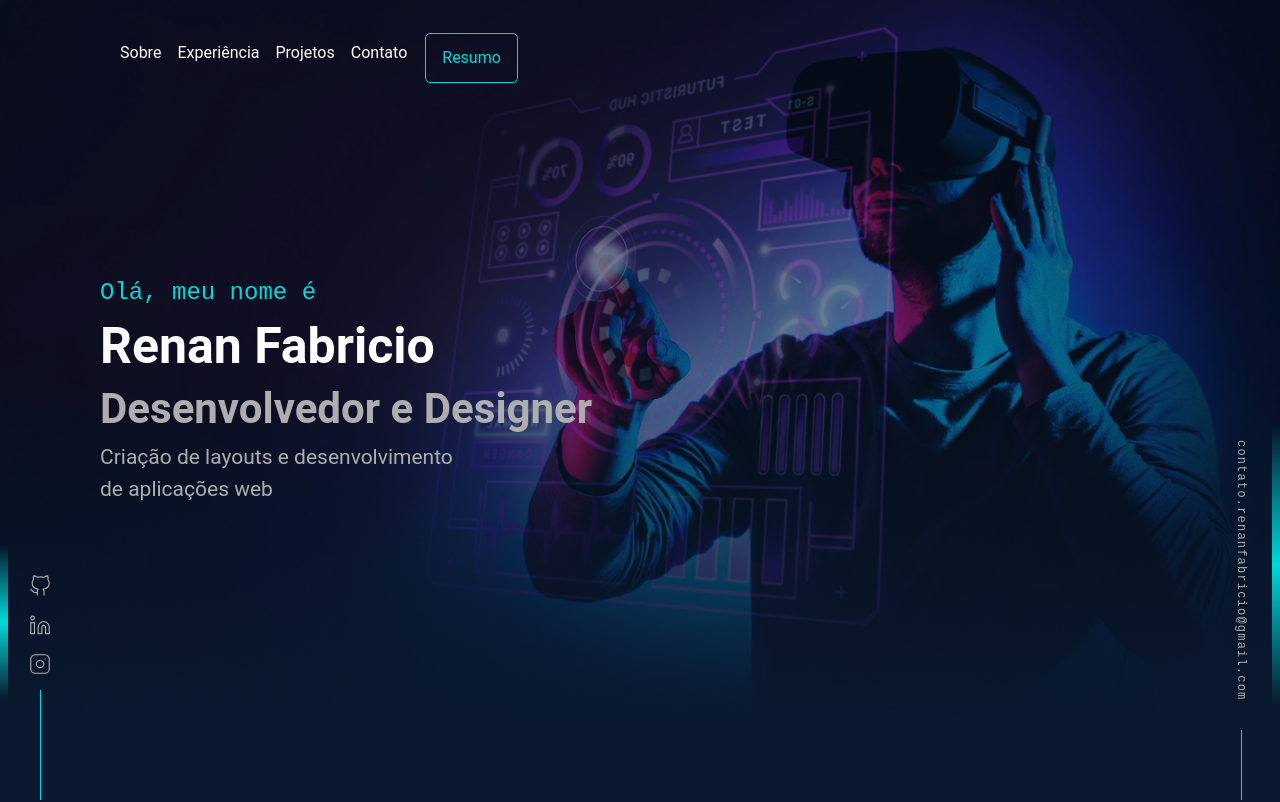
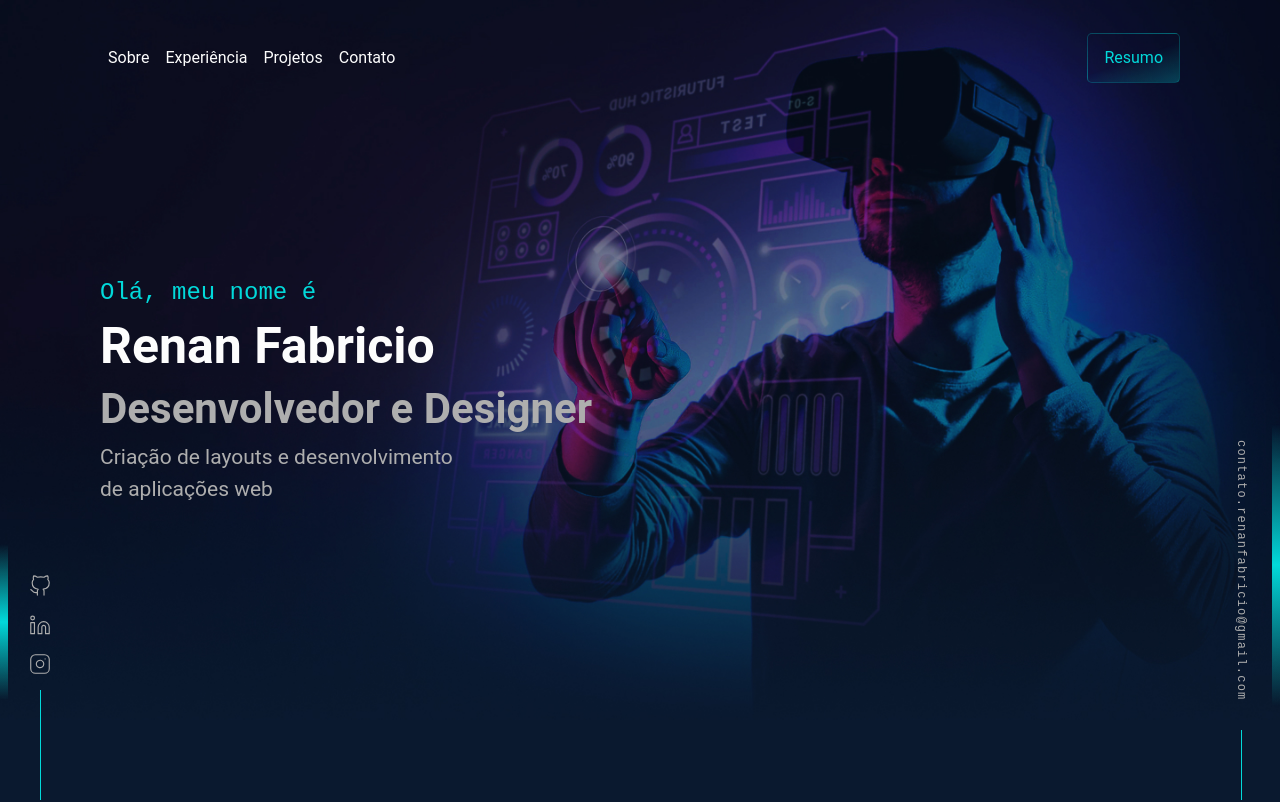
Before and after one commit to Renanfls/Portfolio-2.0_React-JS, a Next.js app in the folder portfolio/: page / in a window 1280 px wide. Shown: the top 802 px of the page. Built offline with nearby package versions, Linux system fonts and the light colour scheme.

Commit message:
Update navbar

```diff
--- a/portfolio/src/components/Header/_header.scss
+++ b/portfolio/src/components/Header/_header.scss
@@ -8,13 +8,16 @@ header {
 .resumeButton {
     color: $blue;
     cursor: pointer;
-    background-color: transparent;
-    border: 1px solid $blue;
+    background: linear-gradient(160deg, transparent 50%, rgba(2,217,218,.25) 100%);
+    border: 1px solid rgba(2,217,218,.25);
     border-radius: 5px;
     font-size: 16px;
     padding: 0.75rem 1rem;
     margin-left: 10px;
-    &:hover {
-        background-color: #02D9DA15;
+    &:hover, &:focus {
+        background: linear-gradient(160deg, transparent 5%, rgba(2,217,218,.25) 100%);
+        box-shadow: 25px 20px 25px rgba(2,217,218,.15);
+        border: 1px solid rgba(2,217,218,.25);
+        transition: 1s;
     }
 }
--- a/portfolio/src/components/Header/index.js
+++ b/portfolio/src/components/Header/index.js
@@ -1,65 +1,22 @@
 'use client'
-import { Button, Container, Nav, Navbar, Offcanvas } from "react-bootstrap"
+import { Button, Nav, Navbar } from "react-bootstrap"
 
 function Header() {
     return (
-        <header>
-            <Navbar  expand="lg">
-                <Container>
-                    <Navbar.Toggle aria-controls="navbarScroll" />
-                    <Navbar.Collapse id="navbarScroll">
-                    <Nav
-                        className="d-flex justify-content-between me-auto my-2 my-lg-0"
-                        style={{ maxHeight: '100px' }}
-                        navbarScroll
-                    >
-                        <div className="d-flex flex-row justify-start">
-                            <Nav.Link href="#about" className="link">Sobre</Nav.Link>
-                            <Nav.Link href="#experience" className="link">Experiência</Nav.Link>
-                            <Nav.Link href="#" className="link">Projetos</Nav.Link>
-                            <Nav.Link href="#" className="link">Contato</Nav.Link>
-                        </div>
-                        <Button variant="outline-success resumeButton" href="file:///C:/Users/renan/Downloads/Profile.pdf">Resumo</Button>
+        <header className="fixed-top">
+            <Navbar collapseOnSelect expand="lg" variant="dark">
+                <Navbar.Toggle aria-controls="responsive-navbar-nav" />
+                <Navbar.Collapse id="responsive-navbar-nav">
+                    <Nav className="me-auto">
+                        <Nav.Link href="#about" className="link">Sobre</Nav.Link>
+                        <Nav.Link href="#experience" className="link">Experiência</Nav.Link>
+                        <Nav.Link href="#" className="link">Projetos</Nav.Link>
+                        <Nav.Link href="#" className="link">Contato</Nav.Link>
                     </Nav>
-                    </Navbar.Collapse>
-                </Container>
+                    <Button className="resumeButton" href="file:///C:/Users/renan/Downloads/Profile.pdf">Resumo</Button>
+                </Navbar.Collapse>
             </Navbar>
-
-
-
-
-
-{/*             {[false, 'sm', 'md', 'lg', 'xl', 'xxl'].map((expand) => (
-                <Navbar className="mb-3">
-                    <Container fluid>
-                        <Navbar.Toggle aria-controls={`offcanvasNavbar-expand-${expand}`} />
-                        <Navbar.Offcanvas
-                            id={`offcanvasNavbar-expand-${expand}`}
-                            aria-labelledby={`offcanvasNavbarLabel-expand-${expand}`}
-                            placement="end"
-                        >
-                            <Offcanvas.Header closeButton>
-                                <Offcanvas.Title id={`offcanvasNavbarLabel-expand-${expand}`}>
-                                Offcanvas
-                                </Offcanvas.Title>
-                            </Offcanvas.Header>
-                            <Offcanvas.Body>
-                                <Nav className="justify-content-between flex-grow-1 py-5">
-                                    <div className="d-flex flex-row justify-start">
-                                        <Nav.Link href="#about" className="link">Sobre</Nav.Link>
-                                        <Nav.Link href="#experience" className="link">Experiência</Nav.Link>
-                                        <Nav.Link href="#" className="link">Projetos</Nav.Link>
-                                        <Nav.Link href="#" className="link">Contato</Nav.Link>
-                                    </div>
-                                    <Button variant="outline-success resumeButton" href="file:///C:/Users/renan/Downloads/Profile.pdf">Resumo</Button>
-                                </Nav>
-                            </Offcanvas.Body>
-                        </Navbar.Offcanvas>
-                    </Container>
-                </Navbar>
-            ))} */}
         </header>
-
     )
 }
 
```
